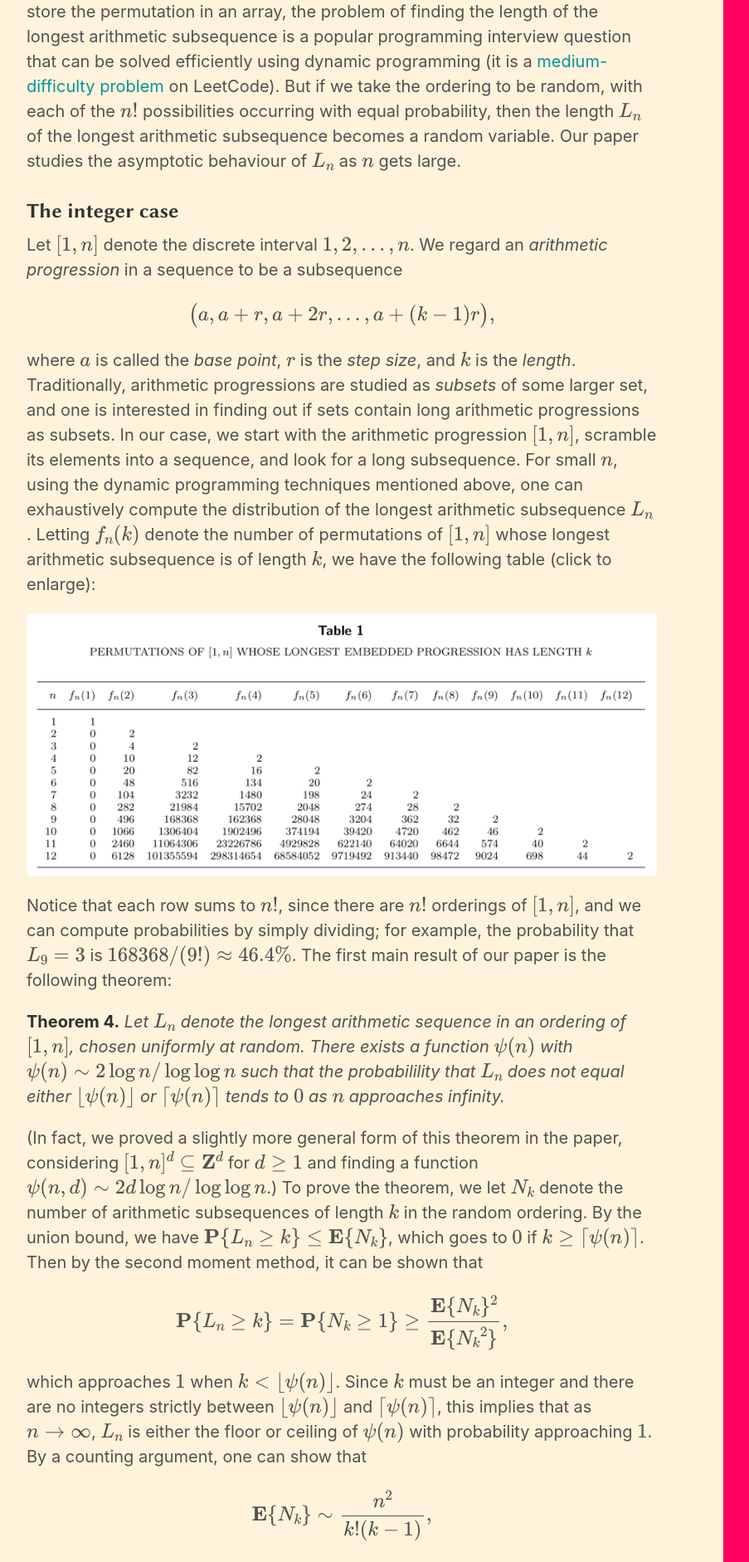
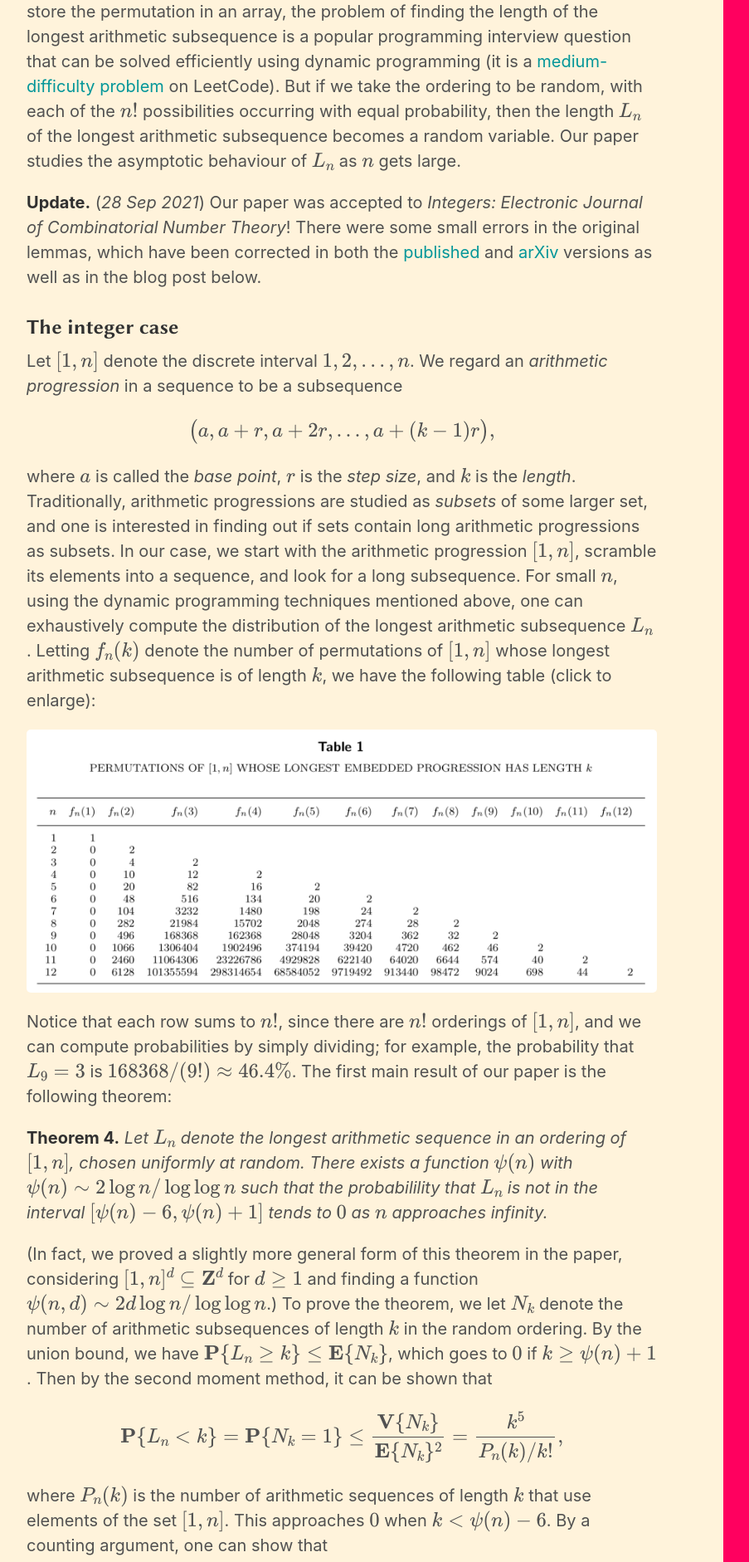
Before and after one commit to marcelgoh/marcelgoh.github.io, a Jekyll site: the page built from _posts/2020-12-26-arithmetic-subsequences-permutation.md, in a window 1280 px wide. Shown: the part 361-2243 px from the top of the page at 83% size, without its empty margins (48-951 px from the left). Built offline with Jekyll 4.4.1, drawn with Linux system fonts in a browser that asks for light colours; some web fonts are replaced; formulas are drawn with MathJax 3; a script that is not in the unit is left out; comment, search, counter and statistics services are not loaded; some of the changed text lies outside the part shown.

Commit message:
Updated post

```diff
--- a/_posts/2020-12-26-arithmetic-subsequences-permutation.md
+++ b/_posts/2020-12-26-arithmetic-subsequences-permutation.md
@@ -20,6 +20,13 @@ using dynamic programming (it is a
 if we take the ordering to be random, with each of the $n!$ possibilities occurring with equal probability,
 then the length $L_n$ of the longest arithmetic subsequence becomes a random variable. Our paper studies
 the asymptotic behaviour of $L_n$ as $n$ gets large.
+
+__Update.__ (_28 Sep 2021_)
+Our paper was accepted to _Integers: Electronic Journal of Combinatorial Number Theory_! There
+were some small errors in the original lemmas, which have been corrected in both the
+[published](http://math.colgate.edu/~integers/v89/v89.pdf)
+and [arXiv](https://arxiv.org/abs/2012.12339) versions
+as well as in the blog post below.
 <!--more-->
 
 ### The integer case
@@ -45,21 +52,21 @@ result of our paper is the following theorem:
 
 __Theorem 4.__ _Let $L_n$ denote the longest arithmetic sequence in an ordering of $[1,n]$, chosen uniformly
 at random. There exists a function $\psi(n)$ with $\psi(n)\sim 2\log n/\log\log n$ such that the probabilility
-that $L_n$ does not equal either $\lfloor \psi(n)\rfloor$ or $\lceil\psi(n)\rceil$ tends to $0$ as $n$ approaches
+that $L_n$ is not in the interval $[\psi(n)-6, \psi(n)+1]$ tends to $0$ as $n$ approaches
 infinity._
 
 (In fact, we proved a slightly more general form of this theorem in the paper,
 considering $[1,n]^d\subseteq {\bf Z}^d$
 for $d\geq 1$ and finding a function $\psi(n,d)\sim 2d\log n/\log\log n$.) To prove the theorem, we let $N_k$
 denote the number of arithmetic subsequences of length $k$ in the random ordering. By the union bound, we have
-$${\bf P}\{L_n\geq k\}\leq {\bf E}\{N_k\}$$, which goes to $0$ if $k\geq \lceil\psi(n)\rceil$. Then by the
+$${\bf P}\{L_n\geq k\}\leq {\bf E}\{N_k\}$$, which goes to $0$ if $k\geq \psi(n)+1$. Then by the
 second moment method, it can be shown that
 
-$${\bf P}\{L_n\geq k\} = {\bf P}\{N_k\geq 1\} \geq { {\bf E}\{N_k\}^2\over {\bf E}\{ {N_k} ^2\} },$$
+$${\bf P}\{L_n < k\} = {\bf P}\{N_k= 1\} \le { {\bf V}\{N_k\}\over {\bf E}\{ {N_k} \}^2 } =
+{k^5\over P_n(k)/k!},$$
 
-which approaches $1$ when $k<\lfloor\psi(n)\rfloor$. Since $k$ must be an integer and there are no integers
-strictly between $\lfloor\psi(n)\rfloor$ and $\lceil\psi(n)\rceil$, this implies that as $n\to\infty$,
-$L_n$ is either the floor or ceiling of $\psi(n)$ with probability approaching $1$.
+where $P_n(k)$ is the number of arithmetic sequences of length $k$ that use elements of the set $[1,n]$.
+This approaches $0$ when $k<\psi(n)-6$.
 By a counting argument, one can show that
 
 $${\bf E}\{N_k\} \sim {n^2\over k!(k-1)},$$
@@ -81,7 +88,7 @@ We prove the following analogue of Theorem 4 in the cyclic case:
 
 __Theorem 7.__ For a positive integer $n$, let $L_n$ denote the longest arithmetic subsequence in an
 ordering of ${\bf Z}/n{\bf Z}$, chosen uniformly at random. There exists a function $\chi(n)$ with
-$\chi(n)\sim 2\log n/\log\log n$ such that $L_n$ is either the floor or ceiling of $\chi(n)$ with probability
+$\chi(n)\sim 2\log n/\log\log n$ such that $L_n$ is in the interval $[\chi(n)-6, \chi(n)+1]$ with probability
 tending to $1$ as $n\to\infty$.
 
 Note that while both $\psi(n)$ from Theorem 4 and $\chi(n)$ from Theorem 7 both have the same leading
```
Also changed, not shown: other parts of _posts/2020-12-26-arithmetic-subsequences-permutation.md (+2 -2 lines), _posts/2021-06-11-lattice-arithmetic-progressions.md (+1 -1 lines).
